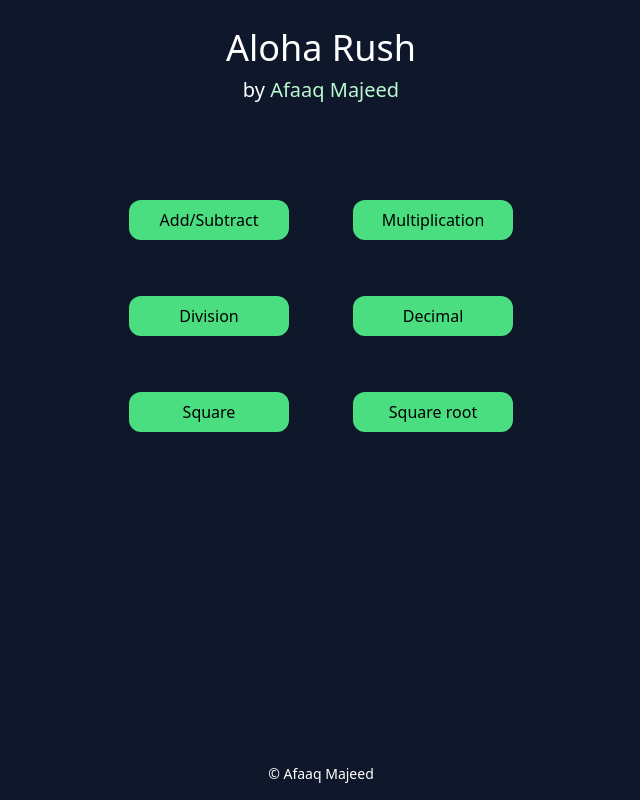
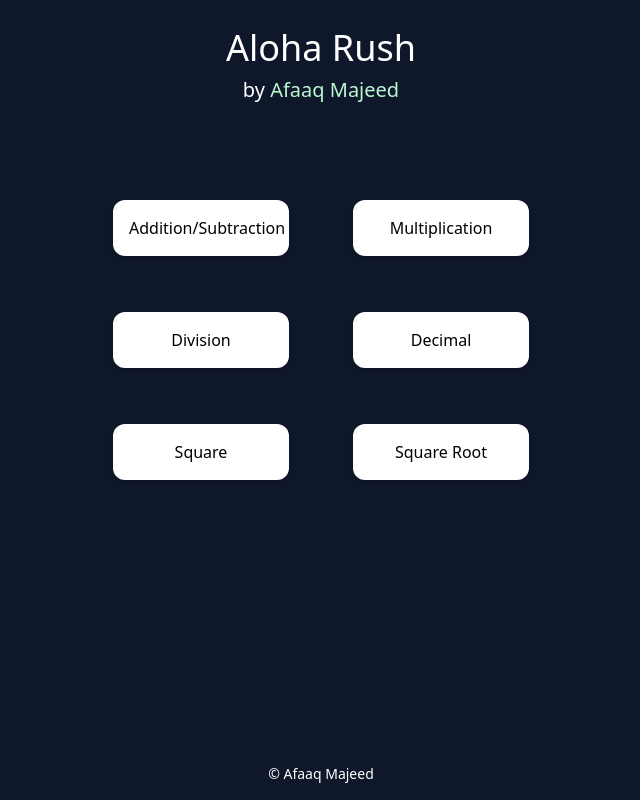
Before and after one commit to afaaq10/aloha, a React (Create React App) app: page / in a window 1280 px wide. Shown: the whole page, without its empty margins (319-959 px from the left). Built offline with nearby package versions, Linux system fonts and the light colour scheme.

Commit message:
:lipstick: Added cards

```diff
--- a/src/App.tsx
+++ b/src/App.tsx
@@ -14,19 +14,30 @@ import Decimal from './views/Decimal';
 import Square from './views/Square';
 import SquareRoot from './views/SquareRoot';
 
+interface OperationCardProps {
+    operationName: string;
+    onClick: () => void;
+}
+
+const OperationCard: React.FC<OperationCardProps> = ({ operationName, onClick }) => (
+    <div className="p-4 transition duration-300 transform bg-white shadow-md cursor-pointer w-44 rounded-xl hover:shadow-lg hover:scale-105" onClick={onClick}>
+        <p className="font-normal text-center text-black ">{operationName}</p>
+    </div>
+);
+
 const App = () => {
-
     const [selectedOperation, setSelectedOperation] = React.useState('');
 
     return (
         <div className='flex flex-col items-center min-h-screen bg-[#0f172a]'>
             <div className='flex flex-col gap-2 mt-7'>
-                <p className='text-4xl font-medium text-white'>Aloha Rush </p>
-                <p className='text-xl text-center text-white'>by <span className='text-green-200'>Afaaq Majeed</span> </p>
+                <p className='text-4xl font-medium text-white'>Aloha Rush</p>
+                <p className='text-xl text-center text-white'>by <span className='text-green-200'>Afaaq Majeed</span></p>
             </div>
+
             {selectedOperation ? (
                 <>
-                    {selectedOperation === 'Add/Subtract' && <AddSub />}
+                    {selectedOperation === 'Addition/Subtraction' && <AddSub />}
                     {selectedOperation === 'Multiplication' && <Multiplication />}
                     {selectedOperation === 'Division' && <Division />}
                     {selectedOperation === 'Decimal' && <Decimal />}
@@ -36,22 +47,23 @@ const App = () => {
             ) : (
                 <div className='flex flex-col mt-24 gap-14'>
                     <div className="flex gap-16">
-                        <button onClick={() => setSelectedOperation('Add/Subtract')} className='w-40 px-4 py-2 text-black bg-green-400 rounded-xl hover:scale-105'>Add/Subtract</button>
-                        <button onClick={() => setSelectedOperation('Multiplication')} className='w-40 px-4 py-2 text-black bg-green-400 rounded-xl hover:scale-105'>Multiplication</button>
+                        <OperationCard operationName="Addition/Subtraction" onClick={() => setSelectedOperation('Addition/Subtraction')} />
+                        <OperationCard operationName="Multiplication" onClick={() => setSelectedOperation('Multiplication')} />
                     </div>
 
                     <div className="flex gap-16">
-                        <button onClick={() => setSelectedOperation('Division')} className='w-40 px-4 py-2 text-black bg-green-400 rounded-xl hover:scale-105'>Division</button>
-                        <button onClick={() => setSelectedOperation('Decimal')} className='w-40 px-4 py-2 text-black bg-green-400 rounded-xl hover:scale-105'>Decimal</button>
+                        <OperationCard operationName="Division" onClick={() => setSelectedOperation('Division')} />
+                        <OperationCard operationName="Decimal" onClick={() => setSelectedOperation('Decimal')} />
                     </div>
 
                     <div className="flex gap-16">
-                        <button onClick={() => setSelectedOperation('Square')} className='w-40 px-4 py-2 text-black bg-green-400 rounded-xl hover:scale-105'>Square</button>
-                        <button onClick={() => setSelectedOperation('SquareRoot')} className='w-40 px-4 py-2 text-black bg-green-400 rounded-xl hover:scale-105'>Square root</button>
+                        <OperationCard operationName="Square" onClick={() => setSelectedOperation('Square')} />
+                        <OperationCard operationName="Square Root" onClick={() => setSelectedOperation('SquareRoot')} />
                     </div>
                 </div>
             )}
-            <div className='flex flex-col items-center justify-center flex-grow' style={{ justifyContent: 'start', marginTop: 74 }}> </div>
+
+            <div className='flex flex-col items-center justify-center flex-grow' style={{ justifyContent: 'start', marginTop: 74 }}></div>
             <footer className='py-4 text-sm text-white'>&copy; Afaaq Majeed</footer>
         </div>
     );
```
